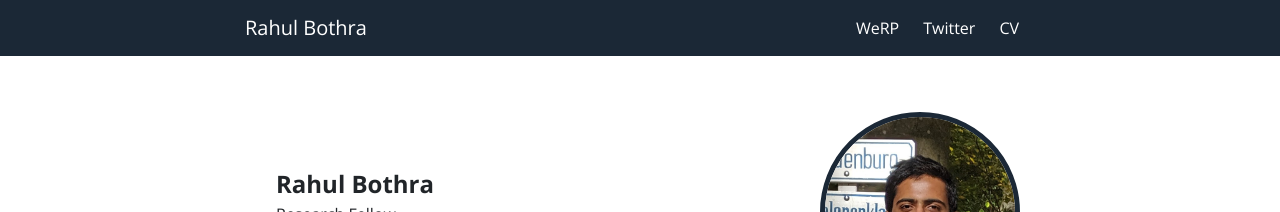
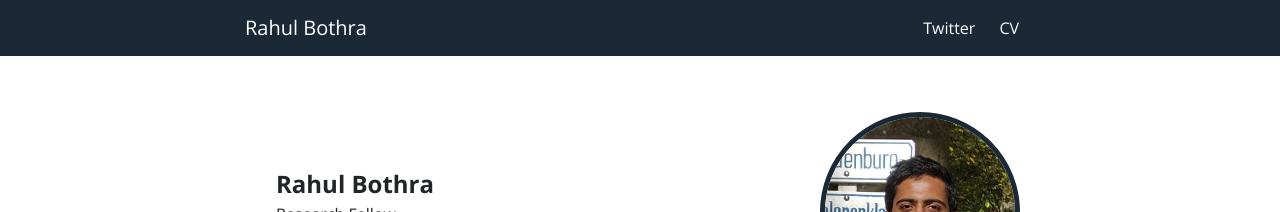
Before and after one commit to rhl-bthr/rhl-bthr.github.io, a Jekyll site: the page built from index.html, in a window 1280 px wide. Shown: the top 212 px of the page. Built offline with Jekyll 4.4.1, drawn with Linux system fonts in a browser that asks for light colours.

Commit message:
hide WeRP until I start the service

```diff
--- a/_config.yml
+++ b/_config.yml
@@ -12,8 +12,6 @@ sass:
     sass_dir: css
 
 navbar:
- - name: "WeRP"
-   link: "werp"
  - name: "Twitter"
    absolute-link: "https://twitter.com/rahul__bothra"
  - name: "CV"
```
